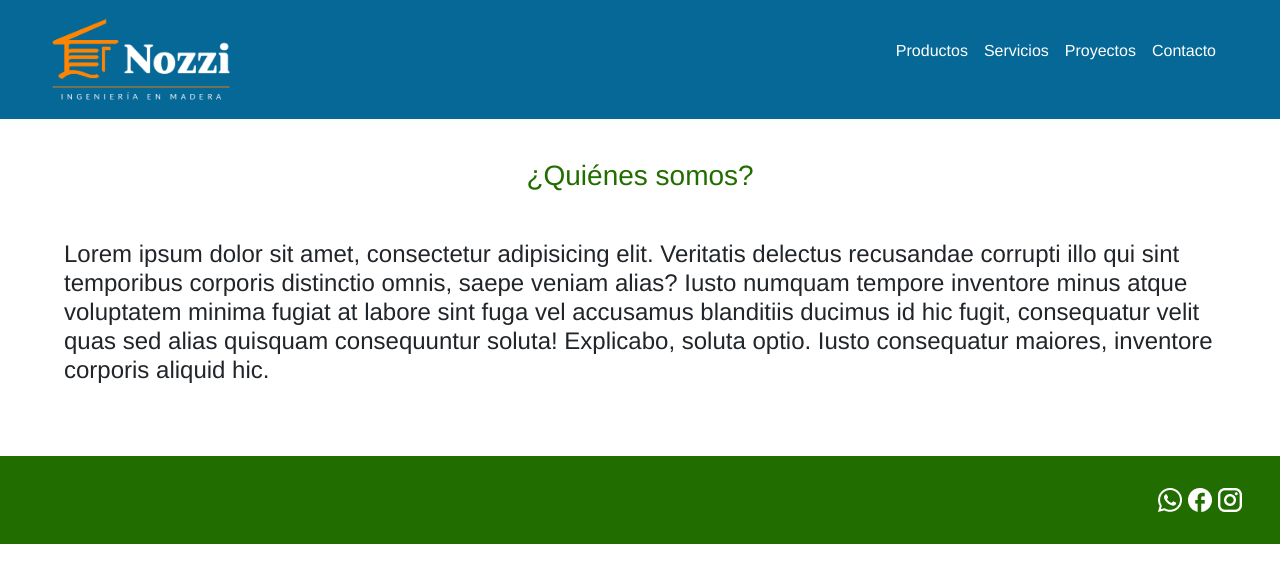
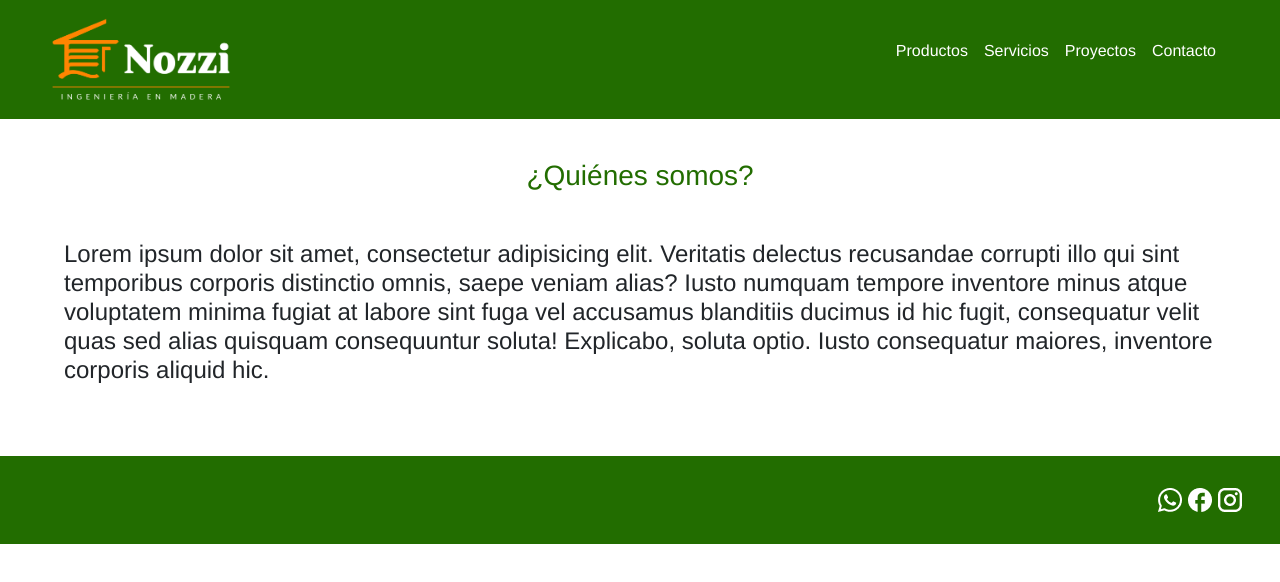
Before and after one commit to Giuliano5/NozziWeb, a plain HTML site: page index.html in a window 1280 px wide. Drawn offline with nearby package versions, Linux system fonts and the light colour scheme.

Commit message:
Cambio de color en NavBar

```diff
--- a/css/style.css
+++ b/css/style.css
@@ -5,7 +5,9 @@
 }
 
 header {
-    background-color:#066896
+    color:#226d00;
+    background-color:#226d00;
+
     ;
 }
 
```
